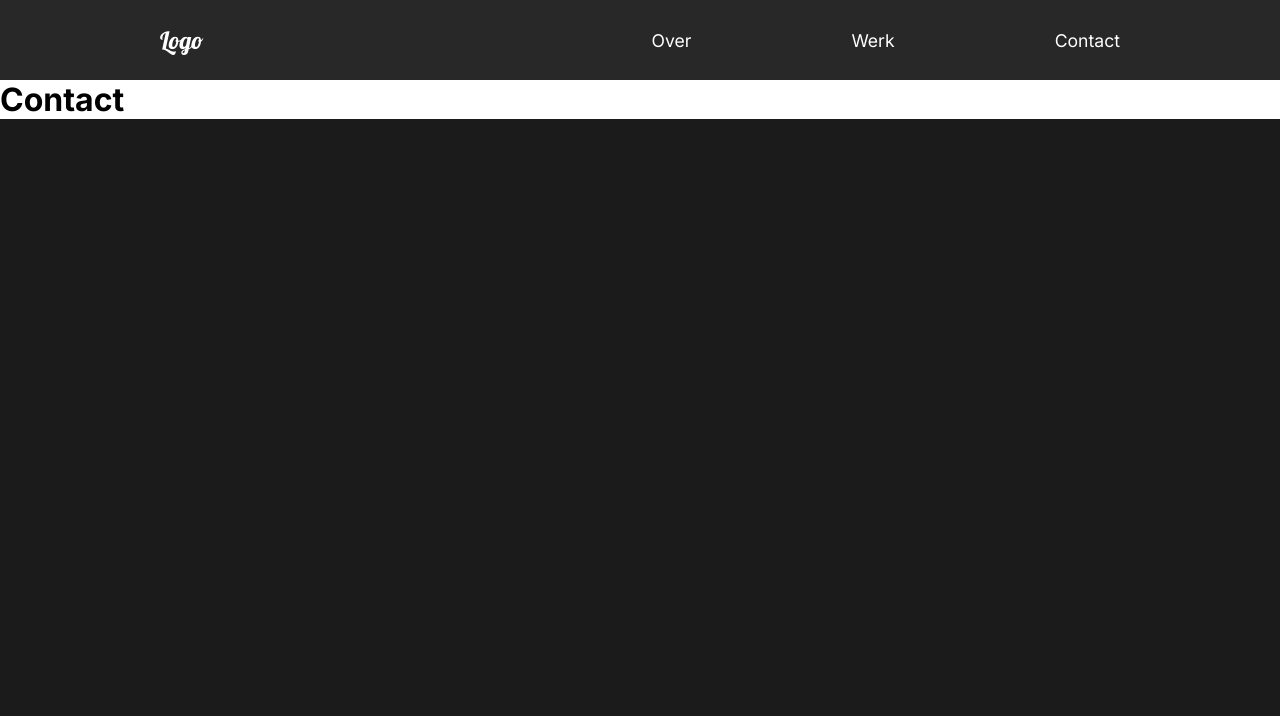
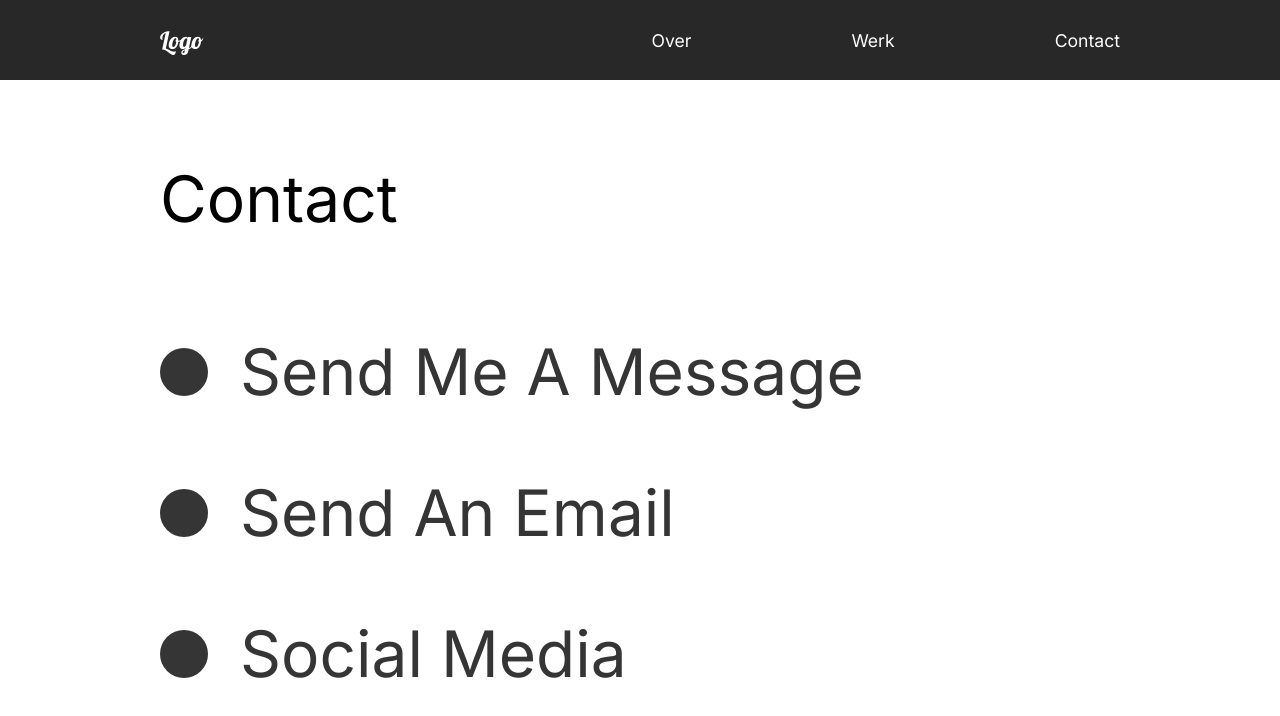
Before and after one commit to DylandeBruijn/react-portfolio, a React (Create React App) app: page /contact in a window 1280 px wide. Shown: the top 716 px of the page. Built offline with nearby package versions, Linux system fonts and the light colour scheme.

Commit message:
Add contact

```diff
--- a/src/components/GlobalStyle.js
+++ b/src/components/GlobalStyle.js
@@ -12,6 +12,7 @@
     background: #1b1b1b;
     font-family: 'Inter', sans-serif;
     margin-top: 10vh;
+    overflow-x: hidden;
 }
 
 button {
--- a/src/pages/Contact.js
+++ b/src/pages/Contact.js
@@ -1,17 +1,72 @@
+// Styled Components
+import styled from "styled-components";
+
 // Animations
 import { motion } from "framer-motion";
-import { pageAnimation } from "../animation";
+import { pageAnimation, titleAnimation } from "../animation";
 
 export const Contact = () => {
 	return (
-		<motion.div
+		<StyledContact
 			variants={pageAnimation}
 			initial="hidden"
 			animate="show"
 			exit="exit"
 			style={{ background: "#fff" }}
 		>
-			<h1>Contact</h1>
-		</motion.div>
+			<StyledTitle>
+				<StyledHide>
+					<motion.h2 variants={titleAnimation}>Contact</motion.h2>
+				</StyledHide>
+			</StyledTitle>
+			<StyledHide>
+				<StyledSocial variants={titleAnimation}>
+					<StyledCircle />
+					<h2>Send Me A Message</h2>
+				</StyledSocial>
+			</StyledHide>
+			<StyledHide>
+				<StyledSocial variants={titleAnimation}>
+					<StyledCircle />
+					<h2>Send An Email</h2>
+				</StyledSocial>
+			</StyledHide>
+			<StyledHide>
+				<StyledSocial variants={titleAnimation}>
+					<StyledCircle />
+					<h2>Social Media</h2>
+				</StyledSocial>
+			</StyledHide>
+		</StyledContact>
 	);
 };
+
+const StyledContact = styled(motion.div)`
+	padding: 5rem 10rem;
+	color: #353535;
+	min-height: 90vh;
+`;
+
+const StyledTitle = styled.div`
+	margin-bottom: 4rem;
+	color: black;
+`;
+
+const StyledHide = styled.div`
+	overflow: hidden;
+`;
+
+const StyledCircle = styled.div`
+	border-radius: 50%;
+	width: 3rem;
+	height: 3rem;
+	background: #353535;
+`;
+
+const StyledSocial = styled(motion.div)`
+	display: flex;
+	align-items: center;
+	h2 {
+		margin: 2rem;
+	}
+`;
```
